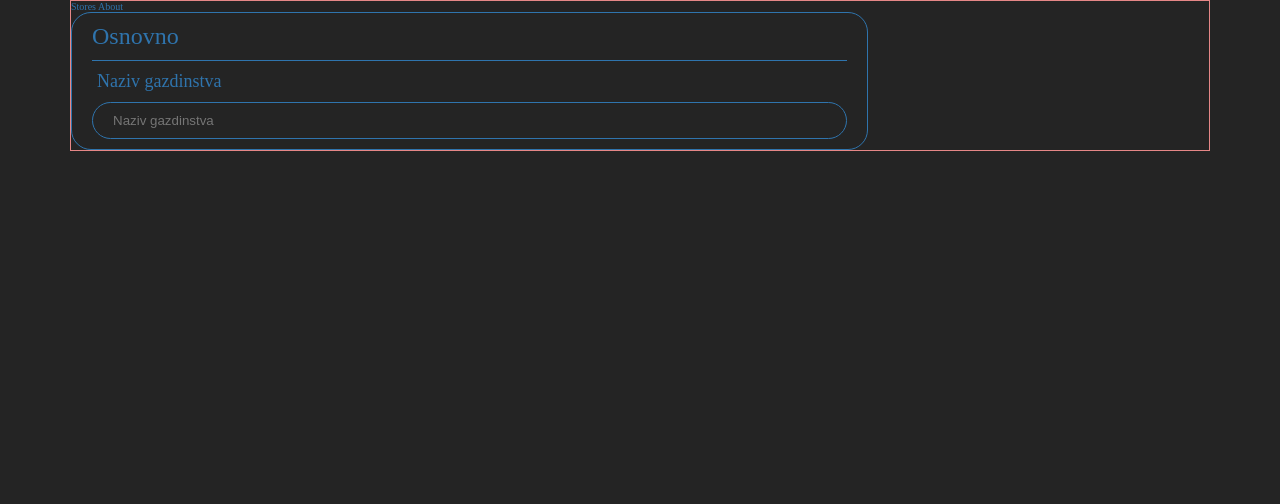
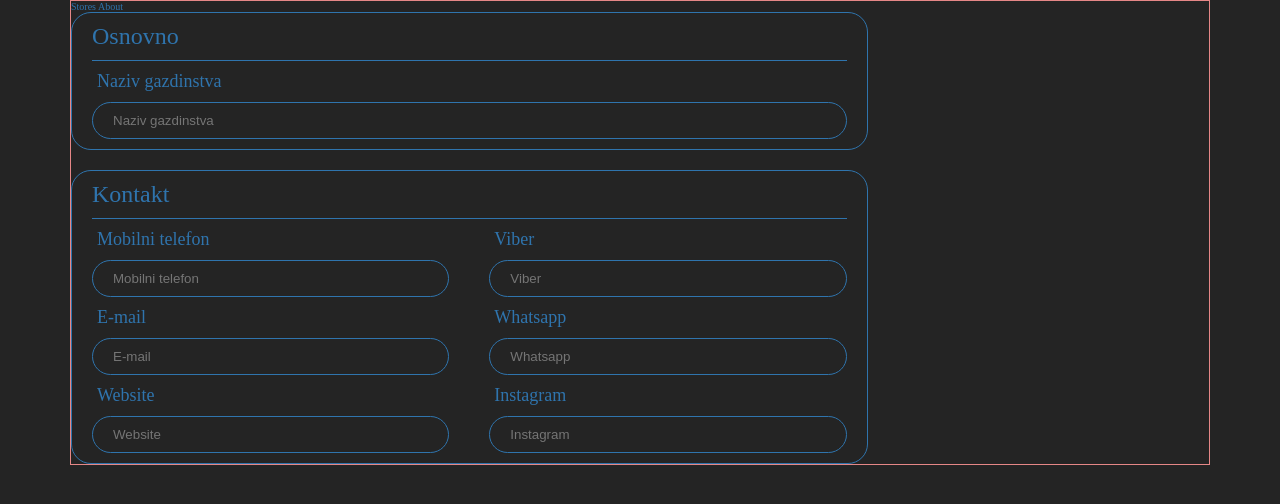
Before and after one commit to PetarPaskas/kupuj-prirodno, a React (Vite) app in the folder kupuj-prirodno/: page / in a window 1280 px wide. Shown: the top 504 px of the page. Built offline with nearby package versions, Linux system fonts and the light colour scheme.

Commit message:
contact-about-form

```diff
--- a/kupuj-prirodno/src/assets/scss/components/option-section.scss
+++ b/kupuj-prirodno/src/assets/scss/components/option-section.scss
@@ -12,6 +12,15 @@
     }
 
     &__row{
+        display:flex;
+        flex-direction: row;
+        &>*{
+            flex-grow: 1;
+        }
+
+        &>*:not(:first-child){
+            margin-left:4rem;
+        }
         &:not(:first-child){
             margin-top:1rem;
         }
--- a/kupuj-prirodno/src/assets/scss/pages/stores-about.scss
+++ b/kupuj-prirodno/src/assets/scss/pages/stores-about.scss
@@ -11,6 +11,10 @@
 
     }
 
+    &__contact{
+
+    }
+
     & .text_input{
         display: block;
 
--- /dev/null
+++ b/kupuj-prirodno/src/pages/StoresAbout/contact-about-form/contact-about-form.tsx
@@ -0,0 +1,38 @@
+import OptionSection from "../../../shared/option-section/option-section";
+import OptionSectionRow from "../../../shared/option-section/option-section-row/option-section-row";
+import OptionSectionTitle from "../../../shared/option-section/option-section-title/option-section-title";
+import TextInput from "../../../shared/text-input/text-input";
+
+interface ContactAboutFormProps{
+
+}
+
+const ContactAboutForm = ({}:ContactAboutFormProps)=>{
+    return <div className="stores_about__contact">
+        <OptionSection>
+            <OptionSectionRow>
+                <OptionSectionTitle>Kontakt</OptionSectionTitle>
+            </OptionSectionRow>
+            <OptionSectionRow>
+                <TextInput  label="Mobilni telefon"
+                            placeholder="Mobilni telefon"/>
+                <TextInput  label="Viber"
+                            placeholder="Viber"/>
+            </OptionSectionRow>
+            <OptionSectionRow>
+                <TextInput  label="E-mail"
+                            placeholder="E-mail"/>
+                <TextInput  label="Whatsapp"
+                            placeholder="Whatsapp"/>
+            </OptionSectionRow>
+            <OptionSectionRow>
+                <TextInput  label="Website"
+                            placeholder="Website"/>
+                <TextInput  label="Instagram"
+                            placeholder="Instagram"/>
+            </OptionSectionRow>
+        </OptionSection>
+    </div>
+}
+
+export default ContactAboutForm;
--- a/kupuj-prirodno/src/pages/StoresAbout/stores-about.tsx
+++ b/kupuj-prirodno/src/pages/StoresAbout/stores-about.tsx
@@ -1,4 +1,5 @@
 import BasicAboutForm from "./basic-about-form/basic-about-form";
+import ContactAboutForm from "./contact-about-form/contact-about-form";
 
 interface StoresAboutProps {
 
@@ -12,6 +13,7 @@ const StoresAbout = ({}:StoresAboutProps)=>{
             </div>
             <div className="track__main">
                 <BasicAboutForm/>
+                <ContactAboutForm/>
             </div>
         </div>
 
```
Also changed, not shown: kupuj-prirodno/src/pages/StoresAbout/awards-about-form/awards-about-form.tsx (added, +19 -0 lines), kupuj-prirodno/src/pages/StoresAbout/certificates-about-form/certificates-about-form.tsx (added, +19 -0 lines), kupuj-prirodno/src/pages/StoresAbout/delivery-support-form/delivery-support-form.tsx (added, +19 -0 lines), kupuj-prirodno/src/pages/StoresAbout/gallery-about-form/gallery-about-form.tsx (added, +19 -0 lines), kupuj-prirodno/src/pages/StoresAbout/location-about-form/location-about-form.tsx (added, +19 -0 lines).
